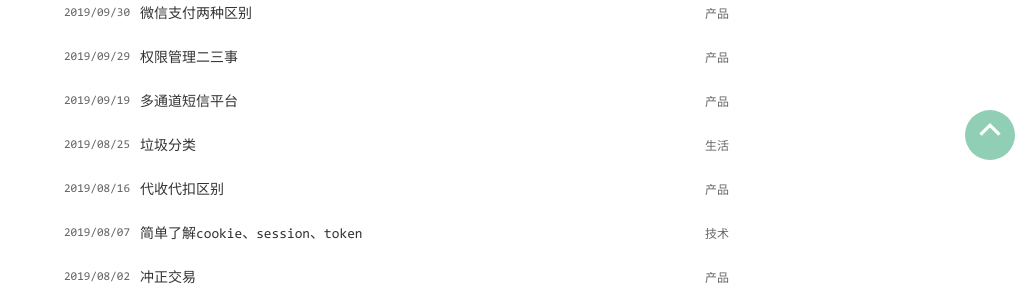
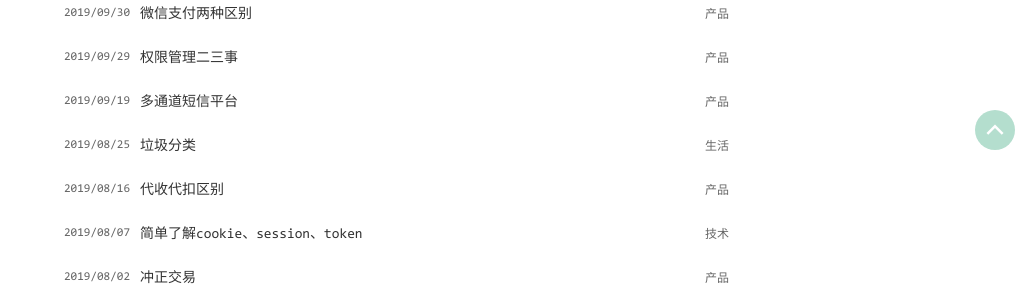
Before and after one commit to Zaopen/zaopen.github.io, a Jekyll site: the page built from index.html, in a window 1280 px wide. Shown: the part 790-1090 px from the top of the page, without its empty margins (251-1280 px from the left). Built offline with Jekyll 4.4.1, drawn with Linux system fonts in a browser that asks for light colours.

Commit message:
update css

```diff
--- a/static/css/common.css
+++ b/static/css/common.css
@@ -145,15 +145,15 @@ input:-webkit-autofill {
   position: fixed;
   z-index: 99;
   right: 14px;
-  bottom: 220px;
-  width: 50px;
-  height: 50px;
+  bottom: 180px;
+  width: 40px;
+  height: 40px;
   cursor: pointer;
   border-radius: 50%;
   background-color: #09925E;
-  opacity: 0.45;
+  opacity: 0.3;
   overflow: hidden;
-  transform: translateY(270px);
+  transform: translateY(220px);
 }
 #to-top.show {
   transform: translateY(0);
@@ -164,7 +164,7 @@ input:-webkit-autofill {
   height: 30%;
   position: absolute;
   left: 50%;
-  top: 16px;
+  top: 17px;
   transform: translateX(-50%) rotate(45deg);
 }
 #to-top > span:first-child {
```
